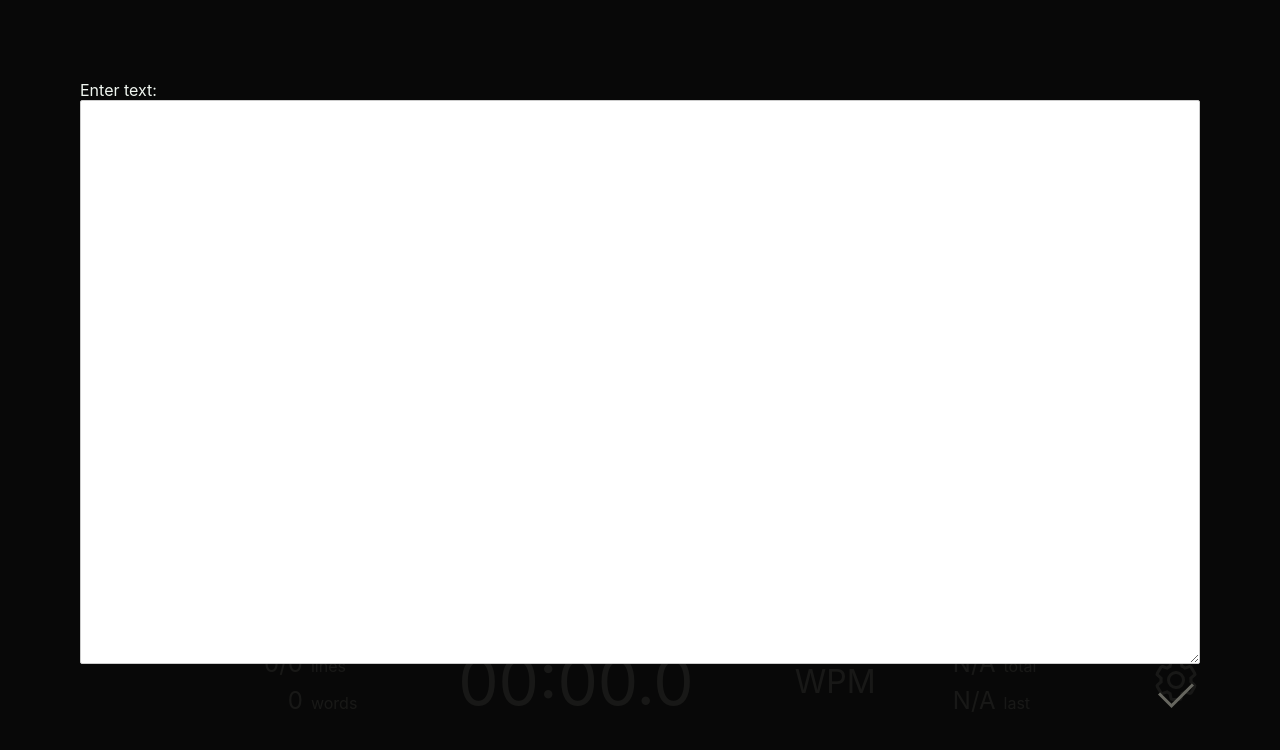
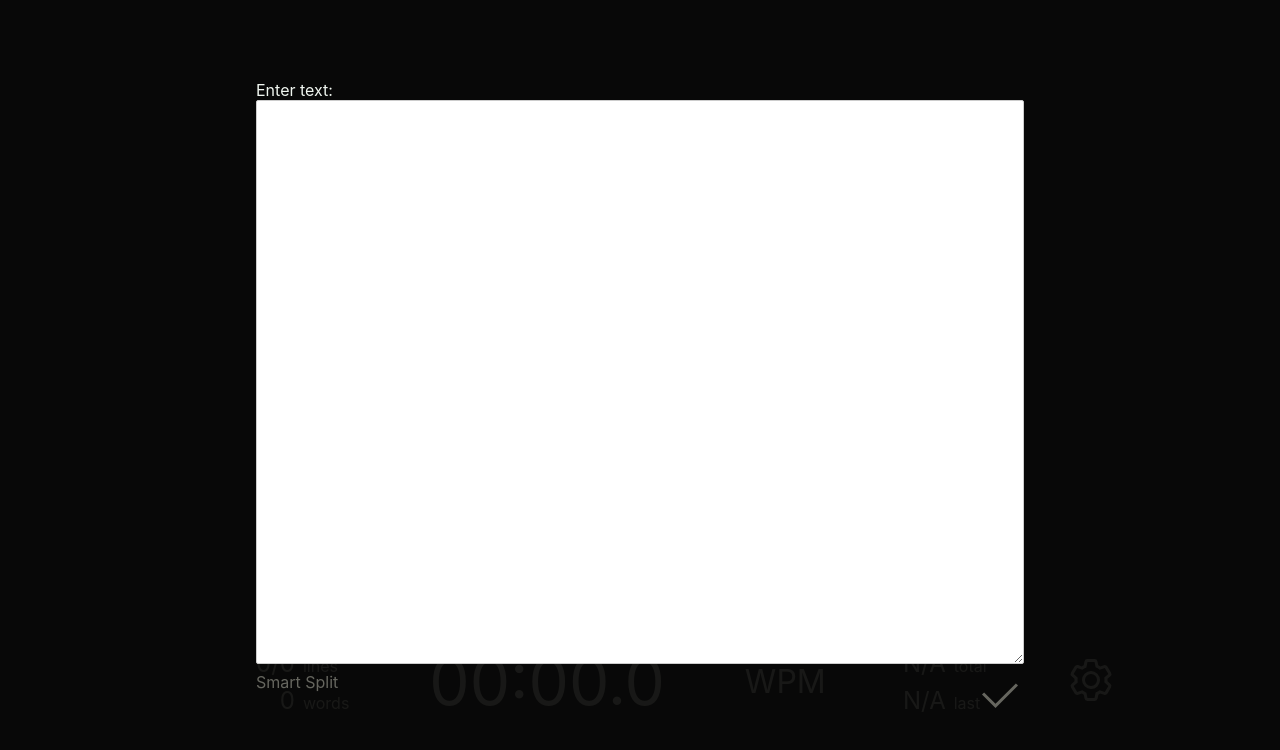
Before and after one commit to IbraheemR/speed_reader, a Svelte app: page / in a window 1280 px wide. Shown: the top 750 px of the page. Built offline with nearby package versions, Linux system fonts and the light colour scheme.

Commit message:
Add add smart split feature and current line dot - Gives a fixed point for te eye to scan back to, hopefully improving reading speed/stamina

```diff
--- a/public/global.css
+++ b/public/global.css
@@ -79,11 +79,13 @@ button:focus {
 }
 
 
-svg.button {
+.button {
+  color: var(--theme-mid);
   fill: var(--theme-mid);
   cursor: pointer;
 }
 
-svg.button:hover {
+.button:hover {
+  color: var(--theme-fg);
   fill: var(--theme-fg);
 }
--- a/src/App.svelte
+++ b/src/App.svelte
@@ -23,11 +23,11 @@
 		display: grid;
 		grid-template-areas: "line line line line" "progress time wpm setup";
 		grid-template-rows: 1fr auto;
-		grid-template-columns: 1fr 1fr 1fr auto;
+		grid-template-columns: auto 1fr 1fr auto;
 		align-items: center;
 		gap: 5rem;
 
-		padding: 5rem;
+		padding: 5rem 20vw;
 	}
 
 	.line {
@@ -45,10 +45,10 @@
 	}
 	.progress {
 		grid-area: progress;
-		justify-self: end;
 	}
 	.setup {
 		grid-area: setup;
+		justify-self: end;
 	}
 
 	.grey {
--- a/src/components/views/LineView.svelte
+++ b/src/components/views/LineView.svelte
@@ -7,19 +7,36 @@
 
 <style>
     .main {
+        width: 100%;
         height: 100%;
 
-        font-size: 1rem;
-
-        padding: 0 10rem;
+        font-size: 1.5rem;
 
         display: grid;
         grid-template-columns: 1fr;
         grid-template-rows: 15rem auto 1fr;
     }
 
-    .main :nth-child(1) {
+    .main :first-child {
         align-self: end;
+    }
+
+    .main .currentline {
+        position: relative;
+    }
+
+    .main .currentline::before {
+        content: " ";
+        position: absolute;
+        left: -1rem;
+        top: 0.4rem;
+
+        background-color: red;
+
+        width: 0.5rem;
+        height: 0.5rem;
+
+        border-radius: 50%;
     }
     .grey {
         color: rgb(56, 56, 55);
@@ -31,7 +48,7 @@
         <div>Press space to start</div>
     {:else if controller.state === State.IN_PROGRESS}
         <div class="grey">{$controller.prevLine ?? ''}</div>
-        <div>{$controller.currentLine}</div>
+        <div class="currentline">{$controller.currentLine}</div>
         <div class="grey">{$controller.nextLine ?? ''}</div>
     {:else}
         <div>Done</div>
--- a/src/components/views/setup/SetupScreen.svelte
+++ b/src/components/views/setup/SetupScreen.svelte
@@ -1,5 +1,7 @@
 <script lang="ts">
+    import type { tick } from "svelte";
     import Controller from "../../../controller/Controller";
+    import { smartSplit, splitLines } from "../../../util/lineSplitter";
 
     export let controller;
 
@@ -8,13 +10,17 @@
         shown = !shown;
     };
 
+    let text = "";
+
+    function doSmartSplit() {
+        text = smartSplit(text).join("\n");
+    }
+
     function submit() {
         shown = false;
 
-        controller = new Controller(text.split(/\n+/));
+        controller = new Controller(splitLines(text));
     }
-
-    let text = "";
 </script>
 
 <style>
@@ -28,18 +34,18 @@
 
         background: #000000c2;
 
-        padding: 5rem;
+        padding: 5rem 20vw;
 
         display: grid;
         grid-template-rows: auto 1fr auto;
-        grid-template-areas: "title title" "textarea textarea" "_ submit";
+        grid-template-areas: "title title" "textarea textarea" "smart submit";
     }
 
     #config:not(.shown) {
         display: none;
     }
 
-    div {
+    .title {
         grid-area: title;
     }
 
@@ -47,7 +53,11 @@
         grid-area: textarea;
     }
 
-    svg {
+    .smart {
+        grid-area: smart;
+    }
+
+    .submit {
         grid-area: submit;
 
         justify-self: end;
@@ -58,9 +68,12 @@
 </style>
 
 <section id="config" class:shown>
-    <div>Enter text:</div>
+    <div class="title">Enter text:</div>
     <textarea bind:value={text} cols="30" rows="10" />
-    <svg on:click={submit} class="button" viewBox="0 0 32 32">
+
+    <div class="smart button" on:click={doSmartSplit}>Smart Split</div>
+
+    <svg class="submit button" on:click={submit} viewBox="0 0 32 32">
         <polygon
             points="13 24 4 15 5.414 13.586 13 21.171 26.586 7.586 28 9 13 24" />
     </svg>
--- /dev/null
+++ b/src/util/lineSplitter.ts
@@ -0,0 +1,7 @@
+export function splitLines(text: string): string[] {
+    return text.split(/\n+/g).filter(x => x);
+}
+
+export function smartSplit(text: string): string[] {
+    return text.split(/(?:\n+|([^\n]{60,}?[^\n\.][\.\!\?\;\-])\s\n*)/g).filter(x => x); // This regex is a mess, needs annotation
+}
```
